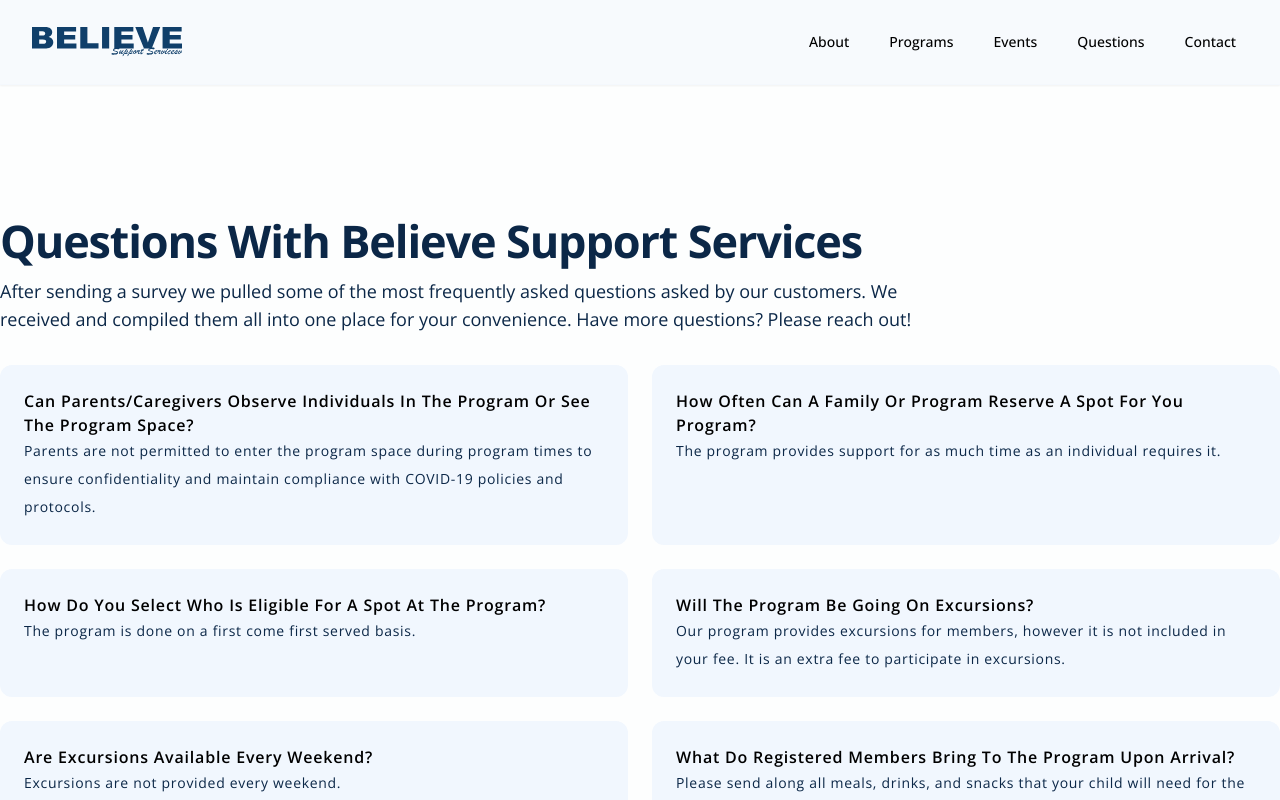
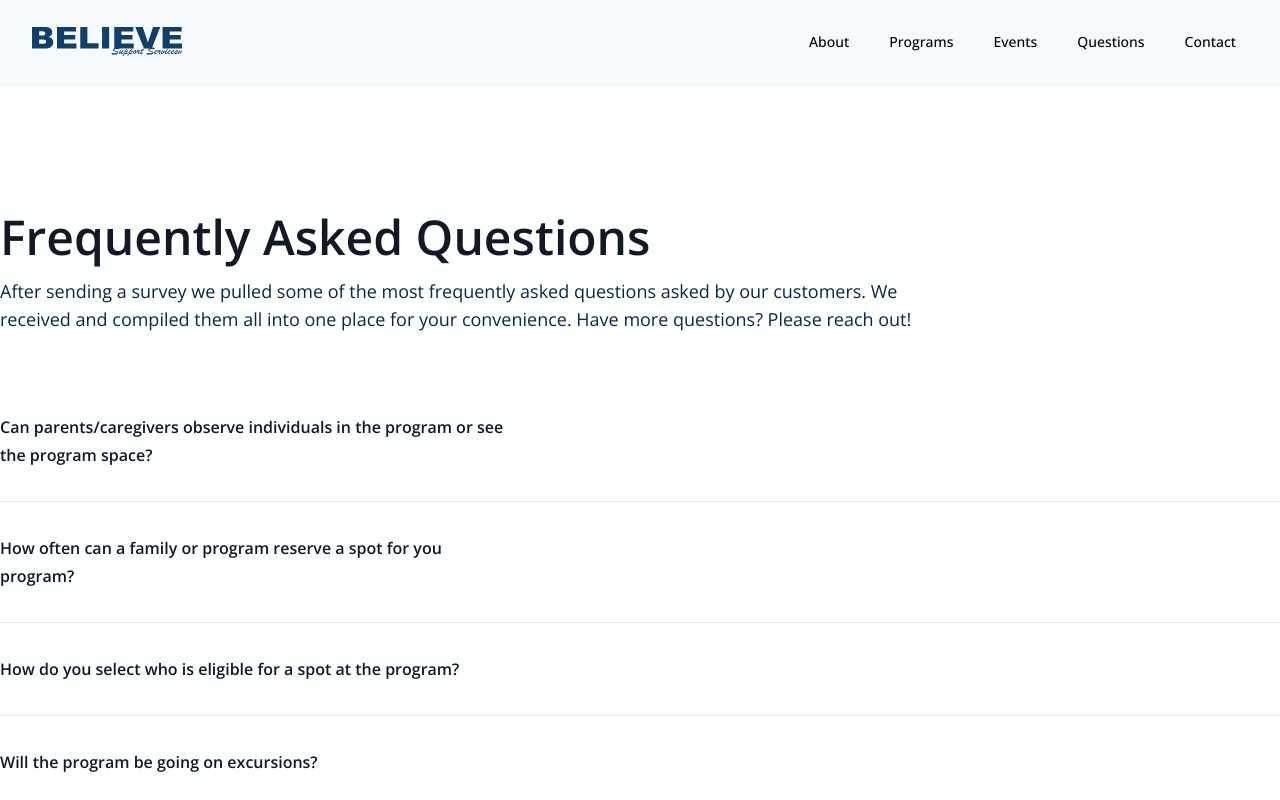
Before and after one commit to Justin-Bento/believe-support-services, a Next.js app: page /questions in a window 1280 px wide. Shown: the top 800 px of the page. Built offline with nearby package versions, Linux system fonts and the light colour scheme.

Commit message:
Updated the frequently asked question page

```diff
--- a/src/pages/questions.tsx
+++ b/src/pages/questions.tsx
@@ -13,9 +13,9 @@ export default function questions() {
         />
       </Head>
       <main className="p-4 my-32 lg:container lg:mx-auto lg:p-0">
-        <section className="space-y-2">
-          <h1 className="display-medium font-bold">
-            Questions With Believe Support Services
+        <section className="space-y-4">
+          <h1 className="text-4xl font-semibold text-gray-900 sm:text-5xl capitalize dark:text-primary-50">
+            Frequently asked questions
           </h1>
           <p className="text-lg max-w-[120ch] text-balance">
             After sending a survey we pulled some of the most frequently asked
@@ -24,25 +24,23 @@ export default function questions() {
             reach out!
           </p>
         </section>
-        {/*
-         * End Of Page Header
-         */}
-        <section className="my-8 grid grid-cols-12 gap-6">
-          {frequently_asked_questions.map((data: any) => {
-            return (
-              <>
-                <div className="col-span-12 lg:col-span-6 p-6 bg-primary-50 dark:bg-primary-900 dark:border-opacity-0 rounded-xl">
-                  <h2 className="font-semibold tracking-wider text-md capitalize dark:text-primary-100">
-                    {data.question}
-                  </h2>
-                  <p className="leading-7 text-sm tracking-wider dark:text-primary-100/75">
-                    {data.awnser}
-                  </p>
-                </div>
-              </>
-            );
-          })}
-        </section>
+        <dl className="mt-20 divide-y divide-gray-900/10">
+          {frequently_asked_questions.map((faq, index) => (
+            <div
+              key={index}
+              className="py-8 first:pt-0 last:pb-0 lg:grid lg:grid-cols-12 lg:gap-8"
+            >
+              <dt className="text-base/7 font-semibold text-gray-900 lg:col-span-5 dark:text-primary-50">
+                {faq.question}
+              </dt>
+              <dd className="mt-4 lg:col-span-7 lg:mt-0">
+                <p className="text-base/7 text-gray-600 dark:text-primary-50 dark:opacity-70">
+                  {faq.answer}
+                </p>
+              </dd>
+            </div>
+          ))}
+        </dl>
       </main>
     </>
   );
```
